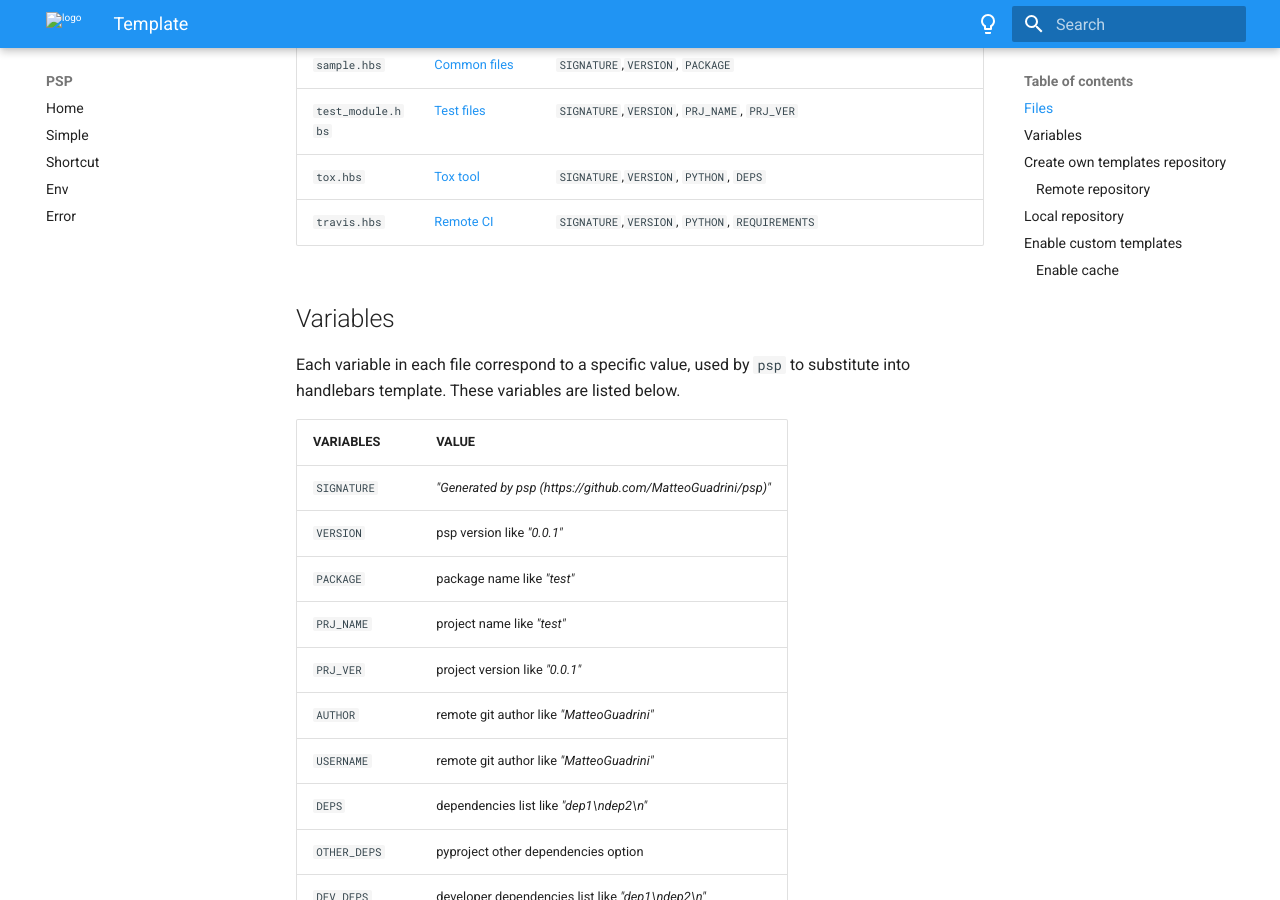
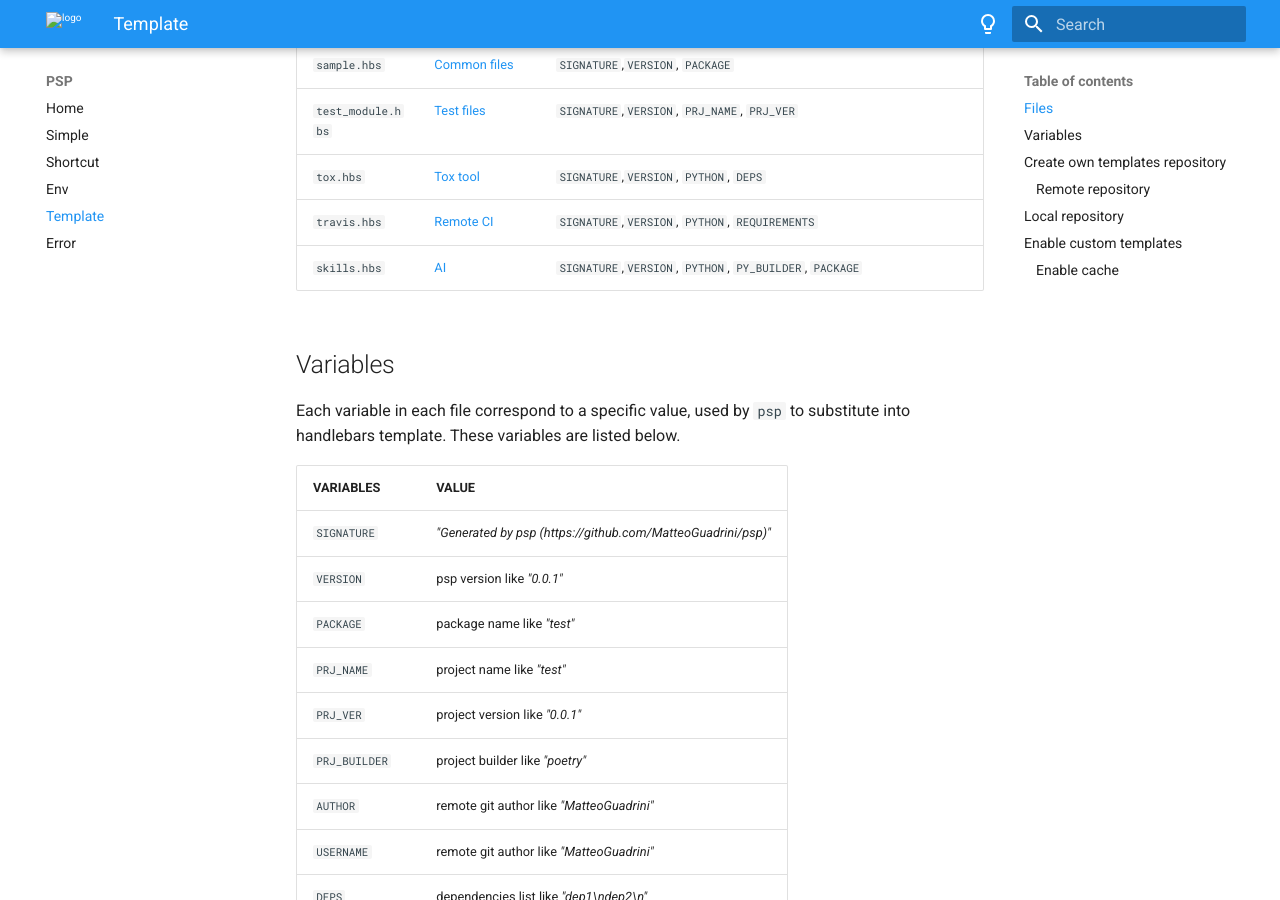
Before and after one commit to MatteoGuadrini/psp, an MkDocs documentation site: the page built from docs/template.md, in a window 1280 px wide and 900 px high, scrolled down 1919 px. Built offline with MkDocs 1.6.1 and Material for MkDocs 9.7.7, drawn with Linux system fonts in a browser that asks for light colours.

Commit message:
docs: add skills file for AI project

```diff
--- a/docs/template.md
+++ b/docs/template.md
@@ -41,6 +41,7 @@ avoid replacing some [special characters](https://handlebarsjs.com/guide/#html-e
 | `test_module.hbs`      | [Test files](simple.md#test-files)                         | `SIGNATURE`,`VERSION`, `PRJ_NAME`, `PRJ_VER`                                                                                                                                                                              |
 | `tox.hbs`              | [Tox tool](simple.md#tox-tool)                             | `SIGNATURE`,`VERSION`, `PYTHON`, `DEPS`                                                                                                                                                                                   |
 | `travis.hbs`           | [Remote CI](simple.md#remote-ci-continuous-integration)    | `SIGNATURE`,`VERSION`, `PYTHON`, `REQUIREMENTS`                                                                                                                                                                           |
+| `skills.hbs`           | [AI](simple.md#AI)    | `SIGNATURE`,`VERSION`, `PYTHON`, `PY_BUILDER`, `PACKAGE`                                                                                                                                                                           |
 
 ## Variables
 
@@ -54,6 +55,7 @@ variables are listed below.
 | `PACKAGE`       | package name like _"test"_                                   |
 | `PRJ_NAME`      | project name like _"test"_                                   |
 | `PRJ_VER`       | project version like _"0.0.1"_                               |
+| `PRJ_BUILDER`   | project builder like _"poetry"_                              |
 | `AUTHOR`        | remote git author like _"MatteoGuadrini"_                    |
 | `USERNAME`      | remote git author like _"MatteoGuadrini"_                    |
 | `DEPS`          | dependencies list like _"dep1\ndep2\n"_                      |
--- a/mkdocs.yaml
+++ b/mkdocs.yaml
@@ -4,6 +4,7 @@ nav:
   - Simple: simple.md
   - Shortcut: shortcut.md
   - Env: env.md
+  - Template: template.md
   - Error: error.md
 theme:
   name: material
```
